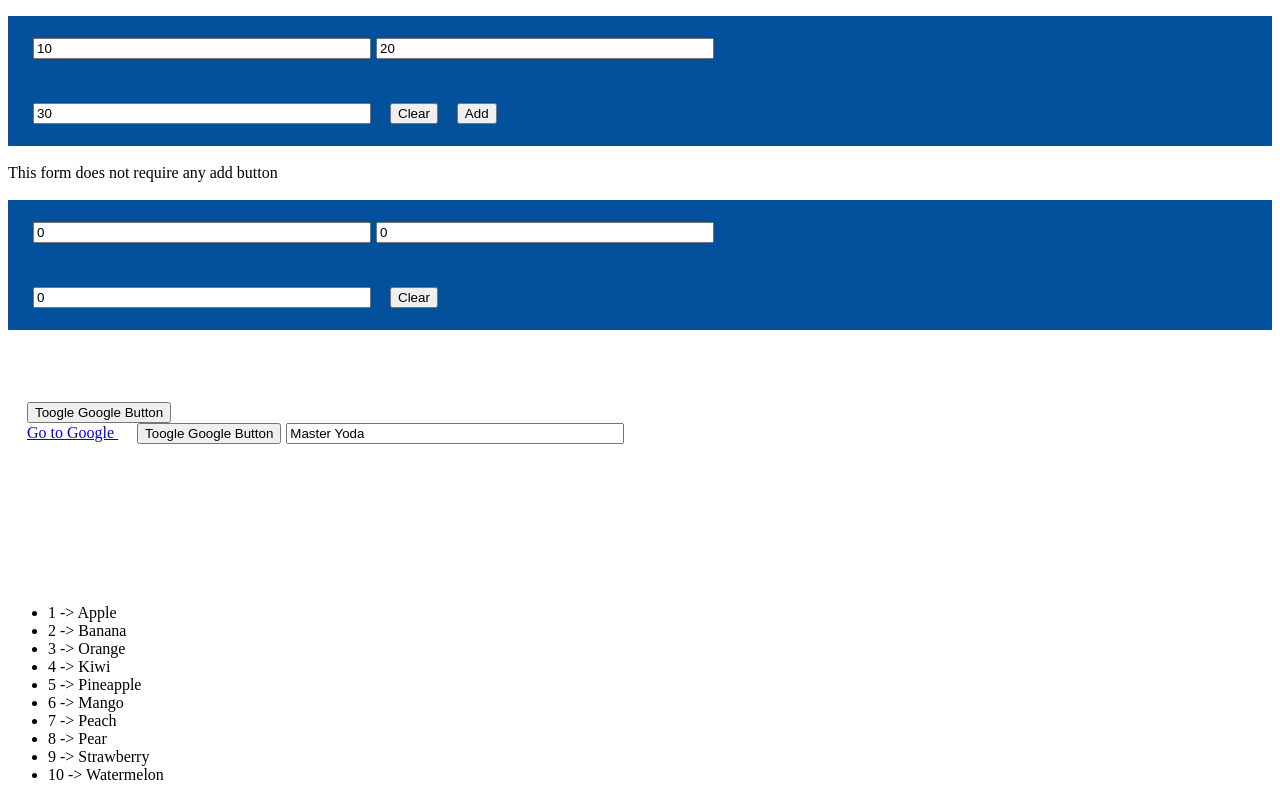
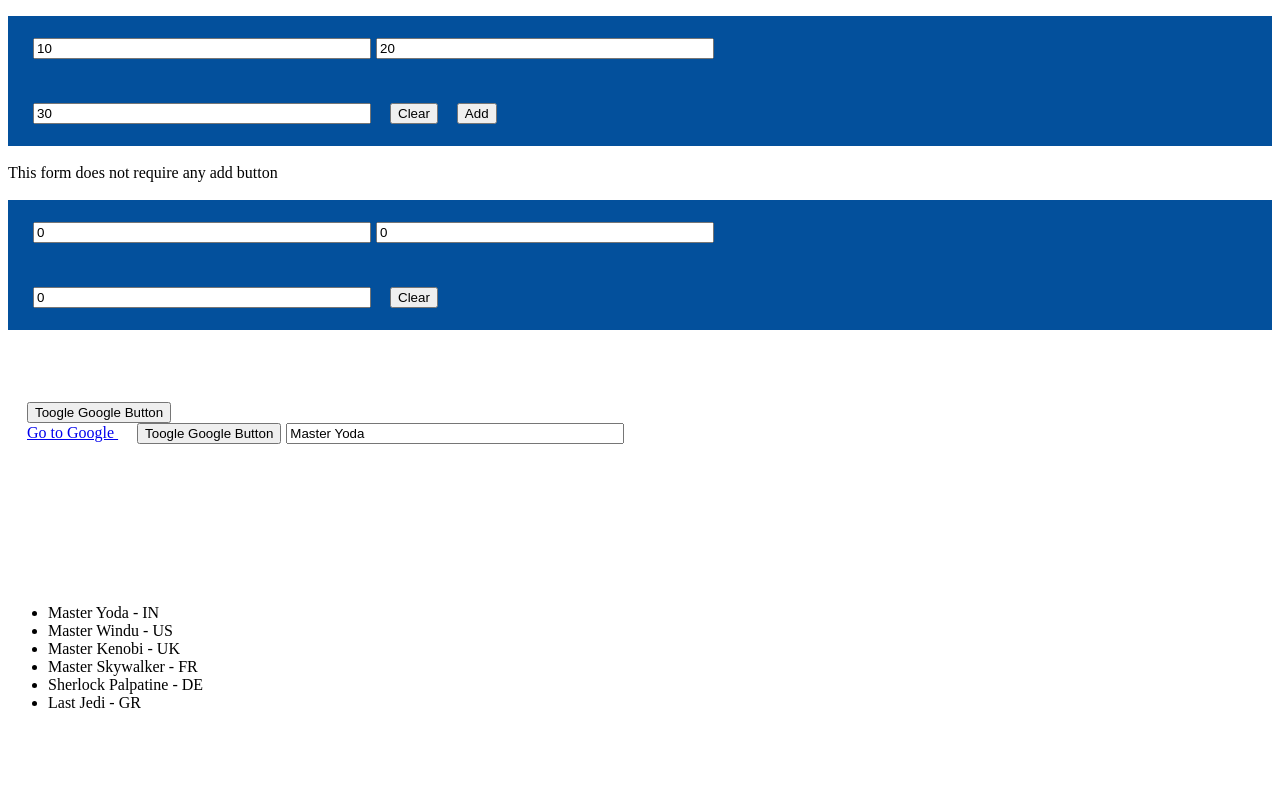
Before and after one commit to Arunodaya9027/Scribe, an Angular app: page / in a window 1280 px wide. Shown: the part 1668-2468 px from the top of the page. After the commit the page ends 2396 px from the top, so only its background shows below. Built offline with nearby package versions, Linux system fonts and the light colour scheme.

Commit message:
ngSwitch

```diff
--- a/src/app/menu/menu.component.html
+++ b/src/app/menu/menu.component.html
@@ -200,8 +200,26 @@
 
 <div class="container">
   <ul class="list-group">
-    <li class="list-group-item" *ngFor="let fruit of fruits; let i = index">
-      {{ i + 1 }} -> {{ fruit }}
+    <li
+      class="list-group-item"
+      *ngFor="let person of people"
+      [ngSwitch]="person.country"
+    >
+      <div *ngSwitchCase="'IN'" class="text-primary">
+        {{ person.name }} - {{ person.country }}
+      </div>
+      <div *ngSwitchCase="'US'" class="text-danges">
+        {{ person.name }} - {{ person.country }}
+      </div>
+      <div *ngSwitchCase="'UK'" class="text-success">
+        {{ person.name }} - {{ person.country }}
+      </div>
+      <div *ngSwitchCase="'FR'" class="text-warning">
+        {{ person.name }} - {{ person.country }}
+      </div>
+      <div *ngSwitchDefault class="text-dark">
+        {{ person.name }} - {{ person.country }}
+      </div>
     </li>
   </ul>
 </div>
--- a/src/app/menu/menu.component.ts
+++ b/src/app/menu/menu.component.ts
@@ -33,20 +33,40 @@ export class MenuComponent implements OnInit {
 
   codeName: String = 'Master Yoda';
 
-  fruits: String[] = [];
+  people: any[] = [
+    {
+      name: 'Master Yoda',
+      age: 900,
+      country: 'IN',
+    },
+    {
+      name: 'Master Windu',
+      age: 90,
+      country: 'US',
+    },
+    {
+      name: 'Master Kenobi',
+      age: 50,
+      country: 'UK',
+    },
+    {
+      name: 'Master Skywalker',
+      age: 30,
+      country: 'FR',
+    },
+    {
+      name: 'Sherlock Palpatine',
+      age: 70,
+      country: 'DE',
+    },
+    {
+      name: 'Last Jedi',
+      age: 30,
+      country: 'GR',
+    },
+  ];
 
-  constructor() {
-    this.fruits.push('Apple');
-    this.fruits.push('Banana');
-    this.fruits.push('Orange');
-    this.fruits.push('Kiwi');
-    this.fruits.push('Pineapple');
-    this.fruits.push('Mango');
-    this.fruits.push('Peach');
-    this.fruits.push('Pear');
-    this.fruits.push('Strawberry');
-    this.fruits.push('Watermelon');
-  }
+  constructor() {}
 
   sayHello() {
     alert('Hello');
```
